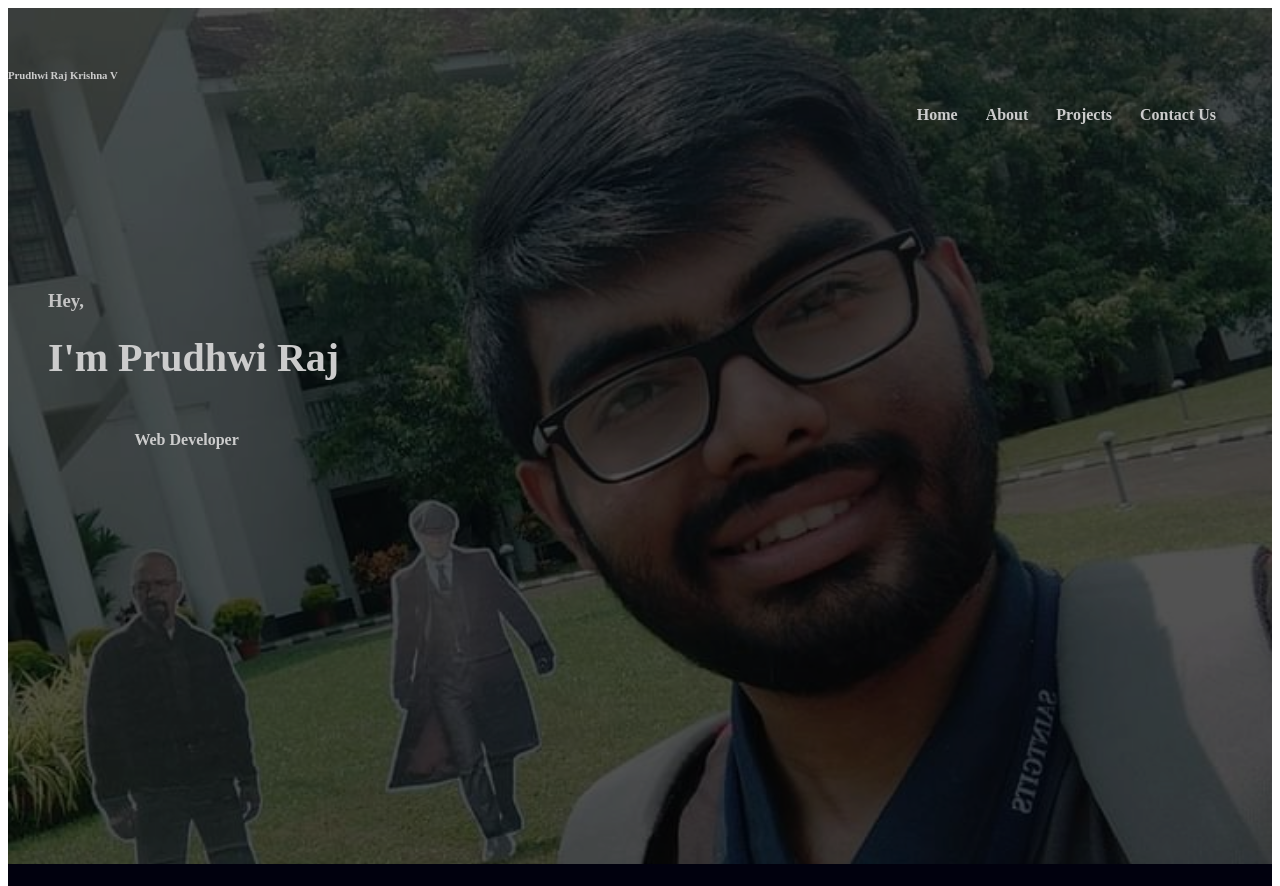
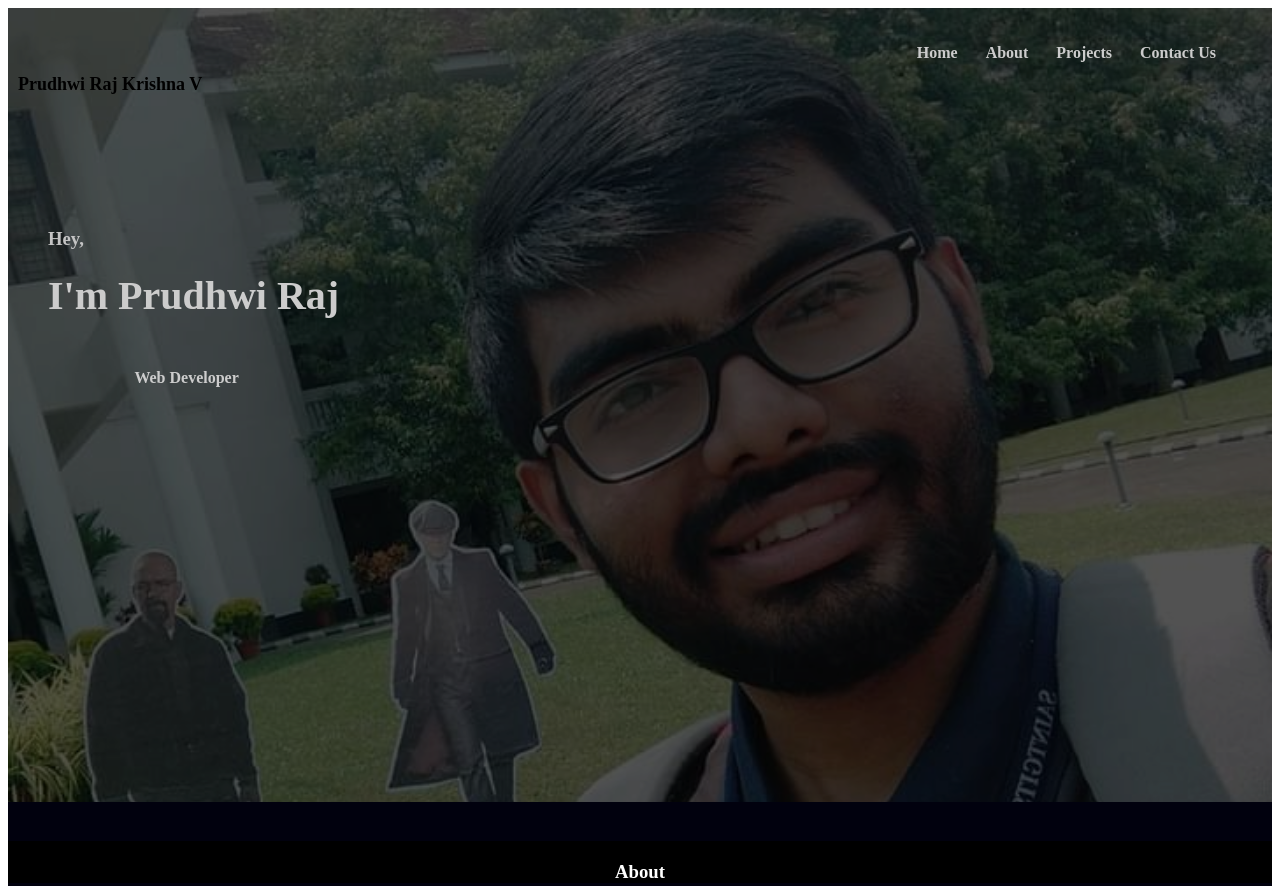
Before and after one commit to Saintgits-MCA/Portfolio, a plain HTML site: page index.html in a window 1280 px wide. Shown: the top 886 px of the page. Drawn offline with Linux system fonts and the light colour scheme.

Commit message:
Update index.html

```diff
--- a/index.html
+++ b/index.html
@@ -122,10 +122,10 @@ margin-left:30%;
 <body>
     <div class="div1">
         <br><br>
+    <h5 style="text-align:left;margin-left:10px;float:left;">Prudhwi Raj Krishna V</h5>
 
     <nav class="navbar">
-        <h6 style="text-align:left">Prudhwi Raj Krishna V</h6>
-        &emsp;&ensp;<a href="#" class="a1">Home</a>
+             &emsp;&ensp;<a href="#" class="a1">Home</a>
                 &emsp;&ensp;<a href="#About" class="a1">About</a>
         &emsp;&ensp;<a href="#Project" class="a1" >Projects</a>
         &emsp;&ensp;<a href="#Contact Us" class="a1" >Contact Us</a>
```
